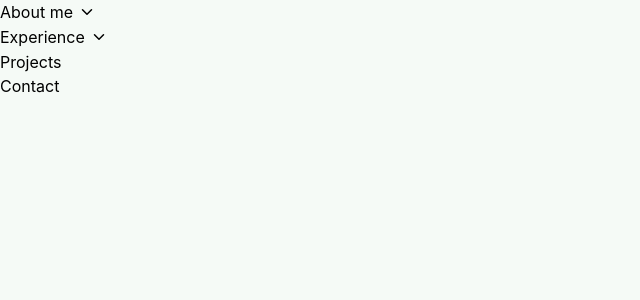
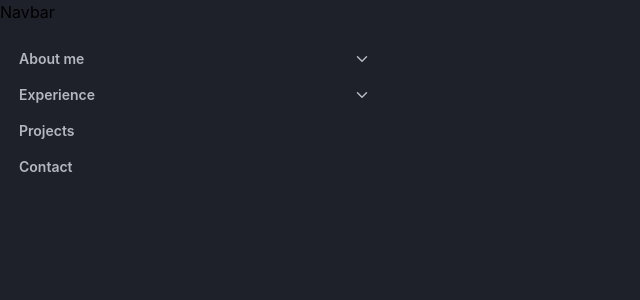
Before and after one commit to khosbilegt/portfolio-v2, a React (Vite) app: page / in a window 1280 px wide. Shown: the top 300 px of the page, without its empty margins (0-640 px from the left). Built offline with nearby package versions, Linux system fonts and the light colour scheme.

Commit message:
added sidebar

```diff
--- /dev/null
+++ b/src/components/Navbar.tsx
@@ -0,0 +1,5 @@
+function Navbar() {
+  return <div>Navbar</div>;
+}
+
+export default Navbar;
--- a/src/features/home/HomeSidebar.tsx
+++ b/src/features/home/HomeSidebar.tsx
@@ -1,25 +1,78 @@
-import { Group, Tree } from "@mantine/core";
+import { Button, Flex, Group, Tree, useTree } from "@mantine/core";
 import { IconChevronDown } from "@tabler/icons-react";
 import { sidebarData } from "./sidebarData";
 
 function HomeSidebar() {
+  const tree = useTree();
+
+  const setSelected = (node: any) => {
+    if (node?.children?.length > 0) {
+      if (node?.children[0].children?.length > 0) {
+        tree.select(node?.children[0].children[0].value);
+      } else {
+        tree.select(node?.children[0].value);
+      }
+    } else {
+      tree.select(node?.value);
+    }
+  };
+
   return (
+    <Flex
+      style={{
+        width: "30%",
+        maxWidth: "400px",
+        minWidth: "300px",
+      }}
+    >
       <Tree
+        style={{
+          width: "100%",
+          height: "100%",
+        }}
+        tree={tree}
         data={sidebarData}
-      renderNode={({ node, expanded, hasChildren, elementProps }) => (
-        <Group gap={5} {...elementProps}>
-          <span>{node.label}</span>
-          {hasChildren && (
+        renderNode={({
+          node,
+          expanded,
+          hasChildren,
+          elementProps,
+          selected,
+        }) => (
+          <Group
+            gap={5}
+            {...elementProps}
+            style={{
+              background: "transparent",
+            }}
+          >
+            <Button
+              style={{
+                width: "100%",
+                background: "transparent",
+                color: selected ? "#4F67F0" : "#B4B7C1",
+              }}
+              justify="space-between"
+              onClick={() => setSelected(node)}
+              rightSection={
+                hasChildren ? (
                   <IconChevronDown
                     size={18}
                     style={{
                       transform: expanded ? "rotate(180deg)" : "rotate(0deg)",
                     }}
                   />
-          )}
+                ) : (
+                  <></>
+                )
+              }
+            >
+              {node?.label}
+            </Button>
           </Group>
         )}
       />
+    </Flex>
   );
 }
 
--- a/src/layouts/HomeLayout.tsx
+++ b/src/layouts/HomeLayout.tsx
@@ -1,19 +1,28 @@
-import { Flex } from "@mantine/core";
+import { Flex, Stack } from "@mantine/core";
 import HomeSidebar from "../features/home/HomeSidebar";
+import Navbar from "../components/Navbar";
 
 function HomeLayout() {
   return (
-    <Flex
+    <Stack
       style={{
         width: "100%",
         height: "100%",
         minWidth: "100vw",
         minHeight: "100vh",
-        background: "#f5faf6",
+        background: "#1E2129",
       }}
     >
-      <HomeSidebar />
-    </Flex>
+      <Navbar />
+      <Flex
+        style={{
+          width: "100%",
+          height: "100%",
+        }}
+      >
+        <HomeSidebar />
+      </Flex>
+    </Stack>
   );
 }
 
```
Lines whose indentation alone changed are shown as unchanged.
